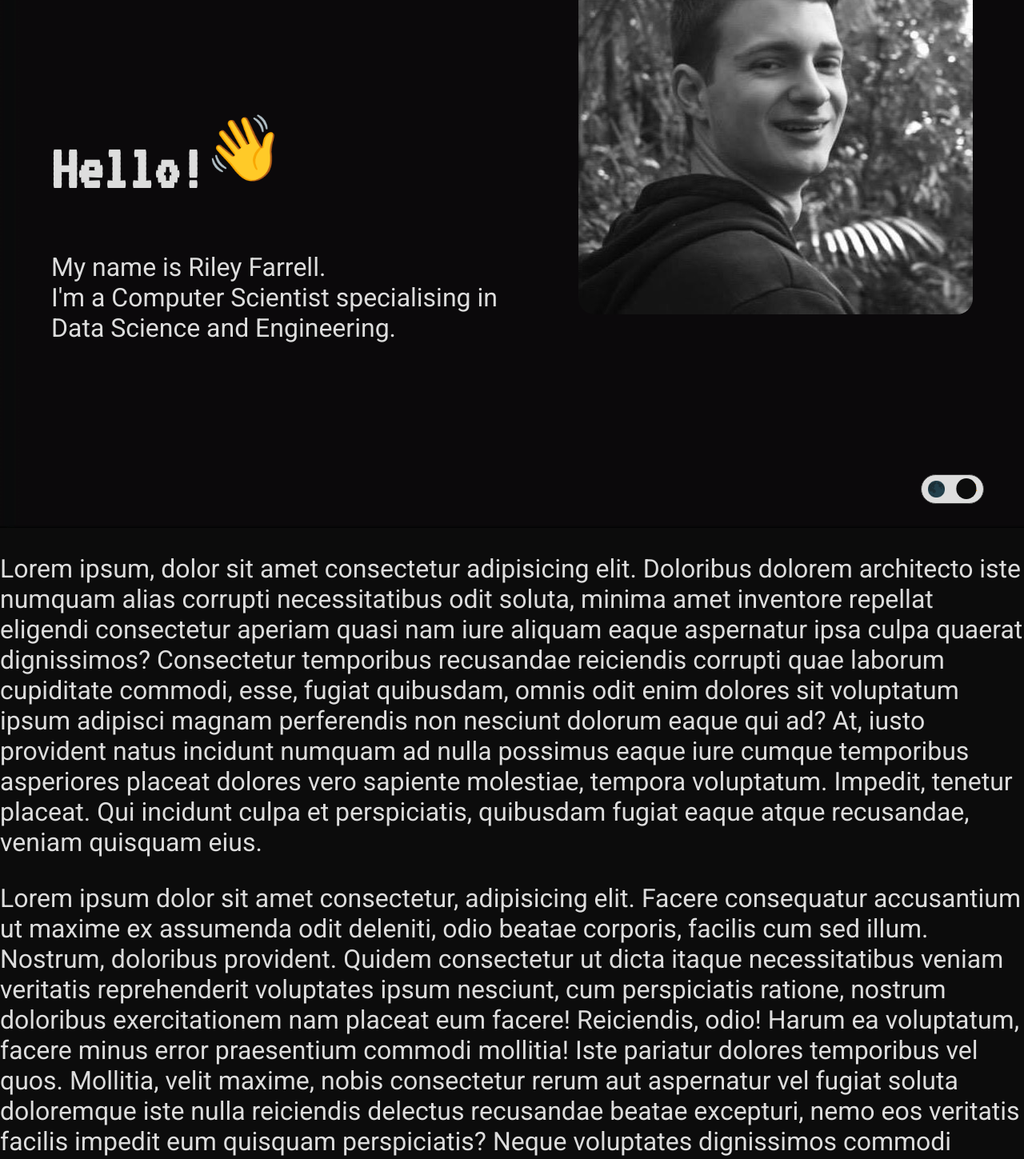
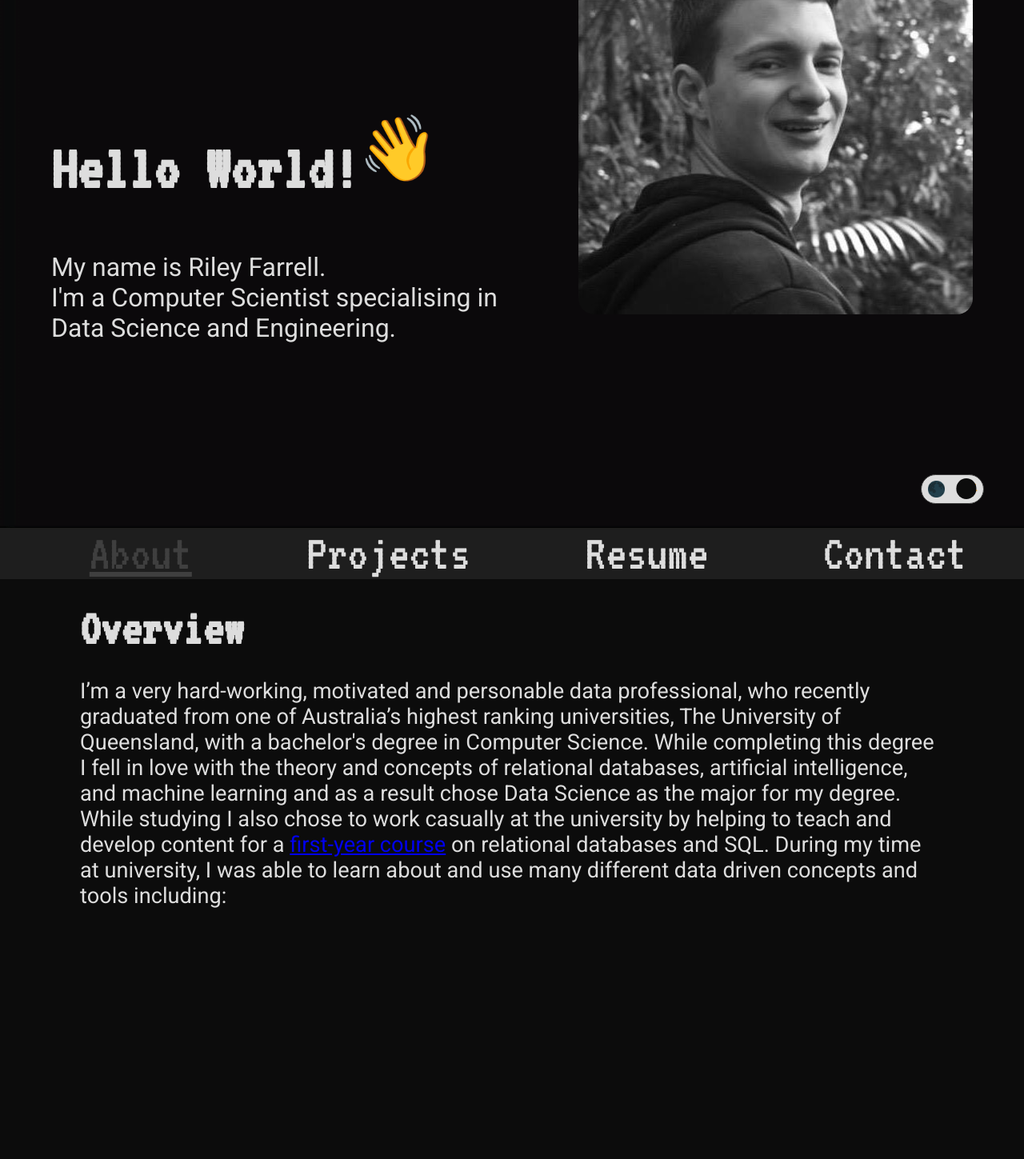
Before and after one commit to Mammoth1930/portfolio-site, a Vue app: page / in a window 1280 px wide. Shown: the part 140-1589 px from the top of the page at 80% size. Built offline with nearby package versions, Linux system fonts and the light colour scheme.

Commit message:
Began to add About page content

```diff
--- a/src/App.vue
+++ b/src/App.vue
@@ -33,13 +33,35 @@ body {
 /* Define styles for the root window with dark - mode preference */
 :root.dark-theme {
     --background-color-primary: #0c0c0c;
-    --background-color-secondary: #2d2d30;
+    --background-color-secondary: #1e1e1e;
+    /* --background-color-secondary: #2d2d30; */
     --accent-color: #3f3f3f;
     --text-primary-color: #ddd;
 }
 
 p {
     font-family: 'Roboto', sans-serif;
+    font-size: 2em;
+}
+
+h1, h2, h3, h4, h5, h6 {
+    font-family: 'VT323', monospace;
+    margin: 0;
+}
+
+h1 {
+    font-size: 5em;
+}
+
+h2 {
+    font-size: 4em;
+}
+
+h3 {
+    font-size: 3em;
+}
+
+h4 {
     font-size: 2em;
 }
 
--- /dev/null
+++ b/src/components/NavBar.vue
@@ -0,0 +1,56 @@
+<template>
+    <nav>
+        <ul id="nav-items">
+            <li>
+                <RouterLink :to="{name: 'home'}">About</RouterLink>
+            </li>
+            <li>
+                <RouterLink :to="{name: 'projects'}">Projects</RouterLink>
+            </li>
+            <li>
+                <RouterLink :to="{name: 'resume'}">Resume</RouterLink>
+            </li>
+            <li>
+                <RouterLink :to="{name: 'contact'}">Contact</RouterLink>
+            </li>
+        </ul>
+    </nav>
+</template>
+
+<script>
+export default {
+    data() {
+        return {
+            current: null
+        }
+    }
+}
+</script>
+
+<style scoped>
+nav {
+    position: sticky;
+    background-color: var(--background-color-secondary);
+}
+
+a {
+    font-family: 'VT323', monospace;
+    font-size: 4em;
+    font-weight: 500;
+    text-decoration: none;
+    color: var(--text-primary-color);
+}
+
+a:hover, .router-link-exact-active {
+    text-decoration: underline;
+    color: var(--accent-color);
+}
+
+#nav-items{
+    display: flex;
+    align-items: center;
+    justify-content: space-around;
+    list-style: none;
+    margin: 0;
+}
+</style>
--- a/src/router/index.js
+++ b/src/router/index.js
@@ -1,5 +1,9 @@
 import { createRouter, createWebHistory } from 'vue-router'
 import HomeView from '../views/HomeView.vue'
+import AboutView from '@/views/AboutView.vue'
+import ContactView from '@/views/ContactView.vue'
+import ProjectsView from '@/views/ProjectsView.vue'
+import ResumeView from '@/views/ResumeView.vue'
 
 const routes = [
   {
@@ -10,11 +14,23 @@ const routes = [
   {
     path: '/about',
     name: 'about',
-    // route level code-splitting
-    // this generates a separate chunk (about.[hash].js) for this route
-    // which is lazy-loaded when the route is visited.
-    component: () => import(/* webpackChunkName: "about" */ '../views/AboutView.vue')
-  }
+    component: AboutView
+  },
+  {
+    path: '/contact',
+    name: 'contact',
+    component: ContactView
+  },
+  {
+    path: '/projects',
+    name: 'projects',
+    component: ProjectsView
+  },
+  {
+    path: '/resume',
+    name: 'resume',
+    component: ResumeView
+  },
 ]
 
 const router = createRouter({
--- /dev/null
+++ b/src/views/ContactView.vue
@@ -0,0 +1,16 @@
+<template>
+    <NavBar/>
+    <div class="about">
+      <h1>This is a Contacts page</h1>
+    </div>
+  </template>
+
+<script>
+import NavBar from "@/components/NavBar.vue"
+
+export default {
+    components: {
+        NavBar
+    }
+}
+</script>
--- a/src/views/HomeView.vue
+++ b/src/views/HomeView.vue
@@ -2,14 +2,16 @@
   <div id="home">
     <section id="intro">
         <section>
-            <div id="hello" @mouseenter="startWave" @mouseleave="endWave">
-                <h1>Hello!</h1>
+            <div id="hello">
+                <h1>Hello World!</h1>
+                <div @mouseenter="startWave" @mouseleave="endWave">
                     <h1 id="wave-emoji" v-if="!wave">👋</h1>
                     <img id="wave-gif"
                         src="@/assets/img/emoji-wave.gif"
                         alt="Waving emoji"
                         v-if="wave"
                     />
+                </div>
             </div>
             <p>My name is Riley Farrell.<br/>I'm a Computer Scientist specialising in Data Science and Engineering.</p>
         </section>
@@ -18,14 +20,14 @@
         </div>
     </section>
     <section id="about">
-        <p>Lorem ipsum, dolor sit amet consectetur adipisicing elit. Doloribus dolorem architecto iste numquam alias corrupti necessitatibus odit soluta, minima amet inventore repellat eligendi consectetur aperiam quasi nam iure aliquam eaque aspernatur ipsa culpa quaerat dignissimos? Consectetur temporibus recusandae reiciendis corrupti quae laborum cupiditate commodi, esse, fugiat quibusdam, omnis odit enim dolores sit voluptatum ipsum adipisci magnam perferendis non nesciunt dolorum eaque qui ad? At, iusto provident natus incidunt numquam ad nulla possimus eaque iure cumque temporibus asperiores placeat dolores vero sapiente molestiae, tempora voluptatum. Impedit, tenetur placeat. Qui incidunt culpa et perspiciatis, quibusdam fugiat eaque atque recusandae, veniam quisquam eius.</p>
+        <NavBar/>
+        <article>
+            <h2>Overview</h2>
+            <p>
+                I’m a very hard-working, motivated and personable data professional, who recently graduated from one of Australia’s highest ranking universities, The University of Queensland, with a bachelor's degree in Computer Science. While completing this degree I fell in love with the theory and concepts of relational databases, artificial intelligence, and machine learning and as a result chose Data Science as the major for my degree. While studying I also chose to work casually at the university by helping to teach and develop content for a <a href="https://my.uq.edu.au/programs-courses/course.html?course_code=INFS1200&offer=53544c5543314558" target="_blank" rel="noopener noreferrer">first-year course</a> on relational databases and SQL. During my time at university, I was able to learn about and use many different data driven concepts and tools including:
+            </p>
 
-        <p>
-            Lorem ipsum dolor sit amet consectetur, adipisicing elit. Facere consequatur accusantium ut maxime ex assumenda odit deleniti, odio beatae corporis, facilis cum sed illum. Nostrum, doloribus provident. Quidem consectetur ut dicta itaque necessitatibus veniam veritatis reprehenderit voluptates ipsum nesciunt, cum perspiciatis ratione, nostrum doloribus exercitationem nam placeat eum facere! Reiciendis, odio! Harum ea voluptatum, facere minus error praesentium commodi mollitia! Iste pariatur dolores temporibus vel quos. Mollitia, velit maxime, nobis consectetur rerum aut aspernatur vel fugiat soluta doloremque iste nulla reiciendis delectus recusandae beatae excepturi, nemo eos veritatis facilis impedit eum quisquam perspiciatis? Neque voluptates dignissimos commodi dolores perferendis possimus.
-        </p>
-        <p>
-            Lorem ipsum dolor sit amet consectetur, adipisicing elit. Facere consequatur accusantium ut maxime ex assumenda odit deleniti, odio beatae corporis, facilis cum sed illum. Nostrum, doloribus provident. Quidem consectetur ut dicta itaque necessitatibus veniam veritatis reprehenderit voluptates ipsum nesciunt, cum perspiciatis ratione, nostrum doloribus exercitationem nam placeat eum facere! Reiciendis, odio! Harum ea voluptatum, facere minus error praesentium commodi mollitia! Iste pariatur dolores temporibus vel quos. Mollitia, velit maxime, nobis consectetur rerum aut aspernatur vel fugiat soluta doloremque iste nulla reiciendis delectus recusandae beatae excepturi, nemo eos veritatis facilis impedit eum quisquam perspiciatis? Neque voluptates dignissimos commodi dolores perferendis possimus.
-        </p>
+        </article>
 
 
     </section>
@@ -33,11 +35,12 @@
 </template>
 
 <script>
+import NavBar from "@/components/NavBar.vue"
 
 export default {
   name: 'HomeView',
   components: {
-
+    NavBar
   },
   data() {
     return {
@@ -67,6 +70,7 @@ export default {
 }
 
 #about {
+    height: 100vh;
     scroll-snap-align: start;
 }
 
@@ -80,6 +84,7 @@ export default {
 
 #profile-pic img {
     border-radius: 20px;
+    /* box-shadow: 5px 10px #13A10E; */
 }
 
 #hello {
@@ -89,14 +94,7 @@ export default {
     margin: 10vh 0 0 5vw;
 }
 
-#hello h1 {
-    font-family: 'VT323', monospace;
-    font-size: 5em;
-    margin: 0;
-}
-
 #wave-emoji {
-    font-size: 144px;
     width: 144px;
     height: 144px;
 
@@ -115,4 +113,14 @@ export default {
 #intro h1 {
     color: #ddd;
 }
+
+article h2 {
+    margin-left: 100px;
+    margin-top: 30px;
+}
+
+article p {
+    margin: 30px 100px 0px 100px;
+    font-size: 1.7em;
+}
 </style>
--- /dev/null
+++ b/src/views/ProjectsView.vue
@@ -0,0 +1,5 @@
+<template>
+    <div class="about">
+      <h1>This is a projects page</h1>
+    </div>
+  </template>
--- /dev/null
+++ b/src/views/ResumeView.vue
@@ -0,0 +1,5 @@
+<template>
+    <div class="about">
+      <h1>This is a Resume page</h1>
+    </div>
+  </template>
```
Also changed, not shown: src/main.js (line endings or trailing spaces). Lines whose indentation alone changed are shown as unchanged.
